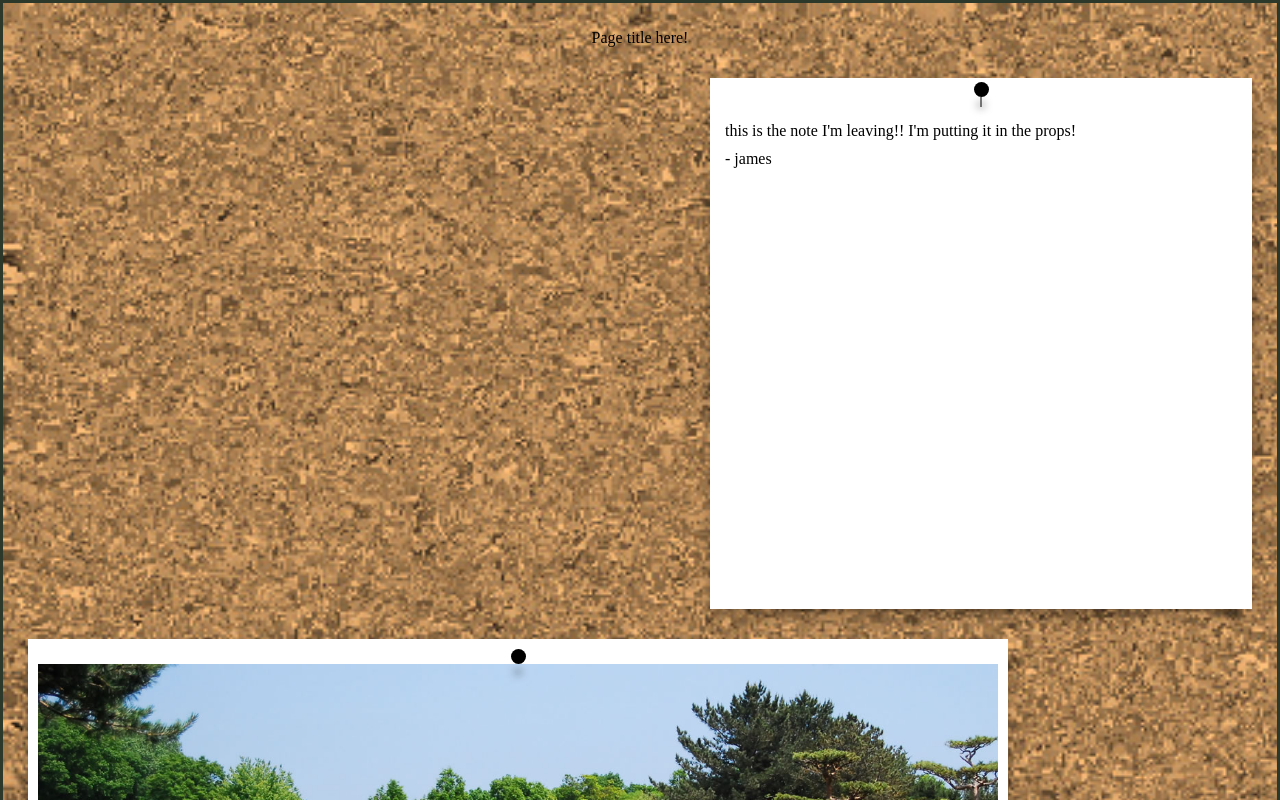
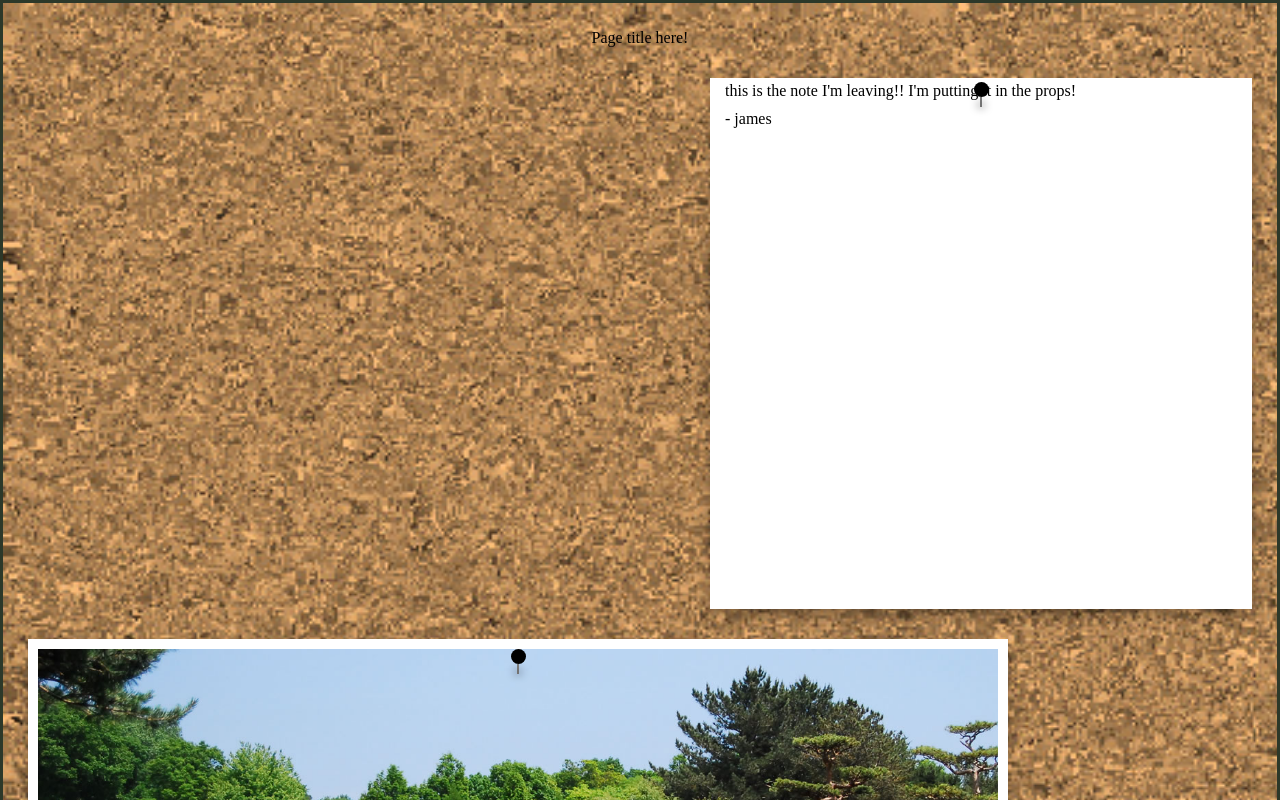
Before and after one commit to jmscshipp/birthday-board, a Next.js app: page / in a window 1280 px wide. Shown: the top 800 px of the page. Built offline with nearby package versions, Linux system fonts and the light colour scheme.

Commit message:
turned Pin into component. next need to fix margin between pin and top of note / image

```diff
--- a/src/app/Note.tsx
+++ b/src/app/Note.tsx
@@ -1,4 +1,5 @@
 import styles from "./page.module.css";
+import Pin from "./Pin";
 
 export type NoteProps = {
     color : string;
@@ -16,11 +17,7 @@ export default function Note({color, message, sender, placement} : NoteProps) {
     return (
         <div className={placement == "left" ? styles.placeLeft : styles.placeRight}>
             <div className={styles.note}>
-                <div className={styles.pin}>
-                    <div style={headColor} className={styles.pinHead}></div>
-                    <div className={styles.pinBody}></div>
-                    <div className={styles.pinShadow}></div>
-                </div>
+                <Pin color={color}></Pin>
                 <p className={styles.text}>{message}</p>
                 <p className={styles.senderText}>{`- ` + sender}</p>
             </div>
--- a/src/app/Picture.tsx
+++ b/src/app/Picture.tsx
@@ -1,4 +1,5 @@
 import styles from "./page.module.css";
+import Pin from "./Pin";
 
 type PictureProps = {
     image : string;
@@ -6,18 +7,9 @@ type PictureProps = {
 }
 
 export default function Picture({image, sender} : PictureProps) {
-
-    const headColor= {
-        backgroundColor: 'black'
-    };
-
     return (
         <div className={styles.pictureBox}>
-                <div className={styles.pin}>
-                    <div style={headColor} className={styles.pinHead}></div>
-                    <div className={styles.pinBody}></div>
-                    <div className={styles.pinShadow}></div>
-                </div>
+            <Pin color={'black'}></Pin>
             <img src={image} className={styles.pictureImg}></img>
         </div>);
 }
--- /dev/null
+++ b/src/app/Pin.tsx
@@ -0,0 +1,21 @@
+import styles from "./page.module.css";
+
+export type PinProps = {
+    color: string;
+}
+
+export default function Pin({color} : PinProps) {
+    const headColor= {
+        backgroundColor: color
+    };
+
+    return (
+    <div className={styles.pinContainer}>
+        <div className={styles.pin}>
+            <div style={headColor} className={styles.pinHead}></div>
+            <div className={styles.pinBody}></div>
+            <div className={styles.pinShadow}></div>
+        </div>
+    </div>
+    );
+}
--- a/src/app/page.module.css
+++ b/src/app/page.module.css
@@ -19,12 +19,12 @@ body {
     inset -16 -16 20 -6px rgba(0, 0, 0, 0.623);
 }
 
-.title{
+.title {
   display: flex;
   justify-content: center;
 }
 
-.note{
+.note {
   background-color: white;
   width: 40vw;
   aspect-ratio: 1 / 1;
@@ -33,7 +33,13 @@ body {
   box-shadow: 0 8px 20px -6px rgba(0, 0, 0, 0.623);
 }
 
+.pinContainer {
+  display: flex;
+  justify-content: center;
+}
+
 .pin {
+  position: absolute;
   display: flex;
   flex-direction: column;
   align-items: center;
@@ -91,7 +97,6 @@ body {
   max-height: 75vw;
   width: auto;
   height: auto;
-  margin-top: -25px;
 }
 
 .placeLeft {
```
